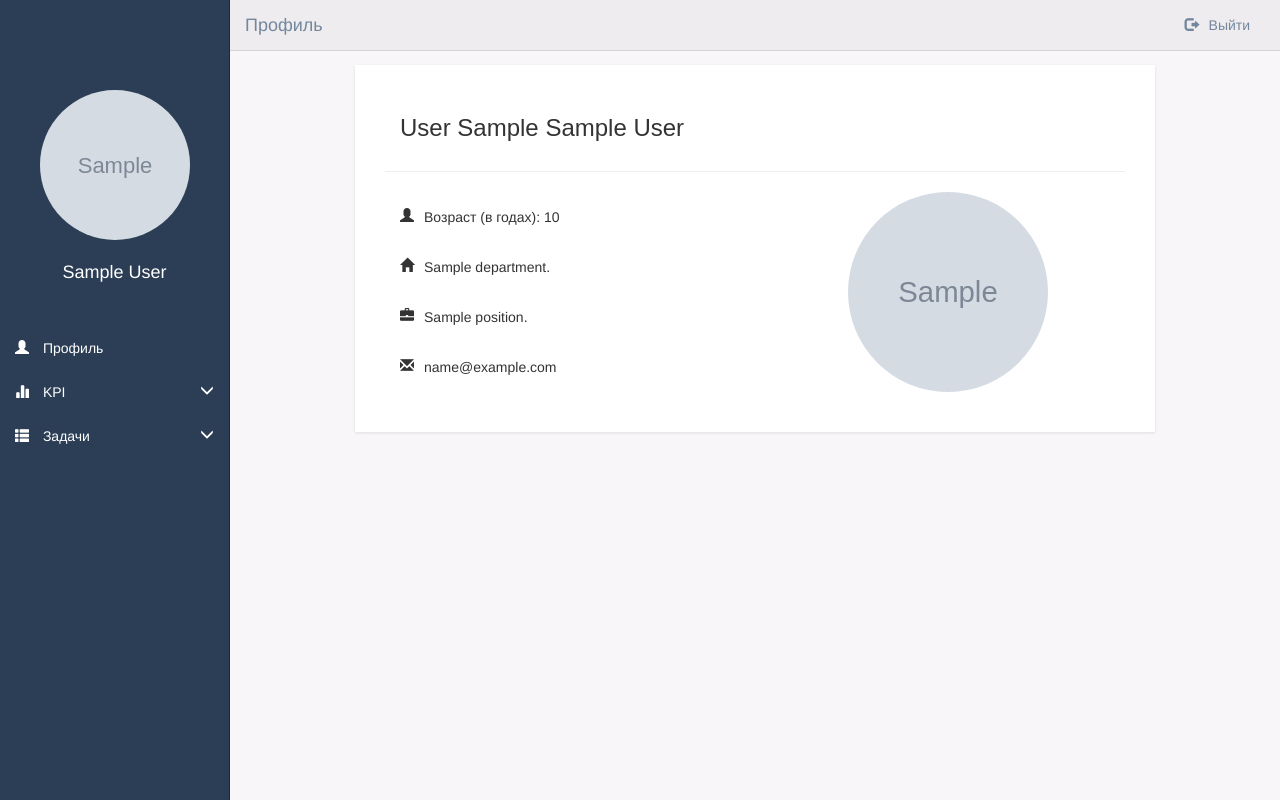
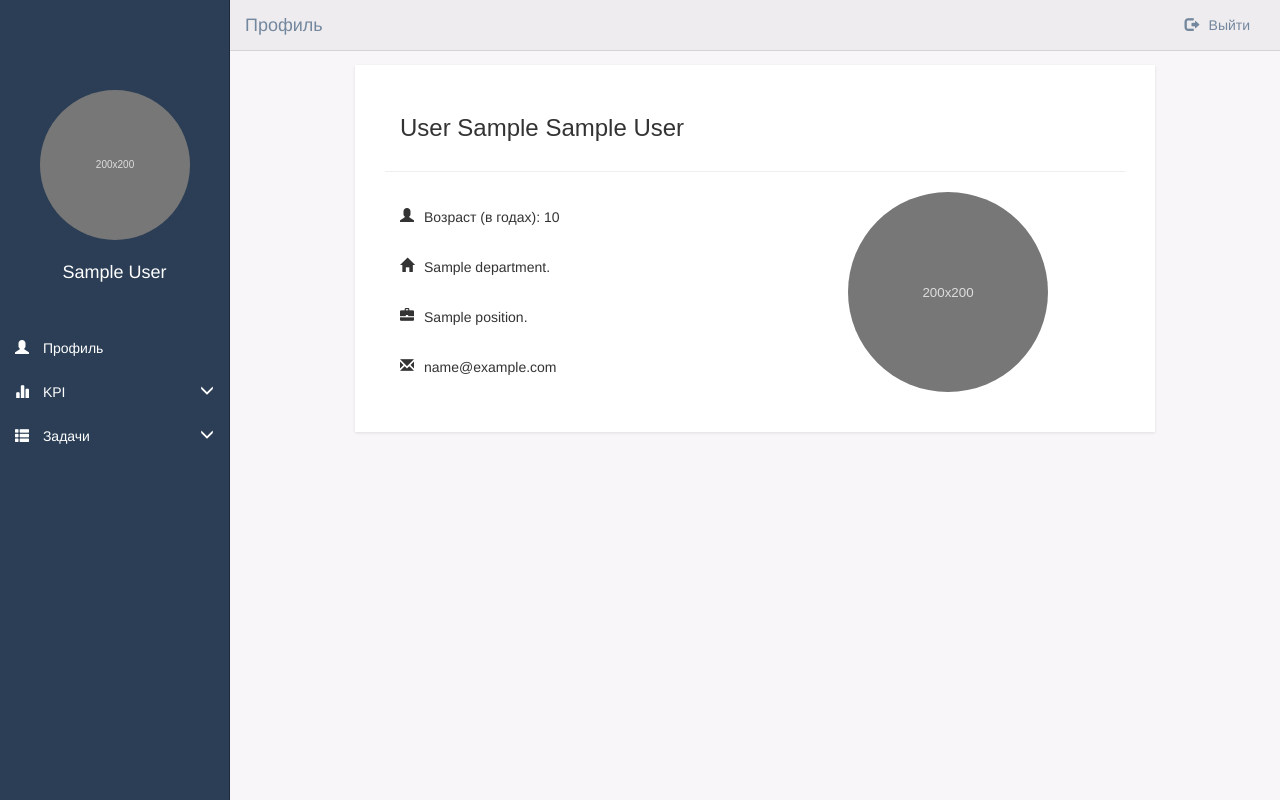
Before and after one commit to BulatGin/KPI, a Django app: page /profile/1 in a window 1280 px wide. Run offline with Django 3.2, Linux system fonts and the light colour scheme; a user stored in the database is signed in; tables that the repository leaves empty hold one stand-in row (values such as "Sample post"); grey boxes marked "Sample" are stand-in pictures; some libraries are stand-ins or nearby versions.

Commit message:
default img added

```diff
--- a/KPITest/templates/KPITest/base.html
+++ b/KPITest/templates/KPITest/base.html
@@ -33,7 +33,7 @@
 	    <section class="sidebar">
 		    <div class="user-panel">
 		        <!-- Фото профиля -->
-		        <img src="{{ request.user.employee.photo.url }}" class="img-circle img-responsive center-block" alt="User Image">
+		        <img src="{% static 'img/ex.svg' %}" class="img-circle img-responsive center-block" alt="User Image">
 		        <div class="info">
 		         	<!--  Имя пользователя -->
 		          	<p class="text-center">{{ request.user.first_name }} {{ request.user.last_name }}</p>
--- a/KPITest/templates/KPITest/profile.html
+++ b/KPITest/templates/KPITest/profile.html
@@ -11,7 +11,7 @@
 	      <div class="row">
 	      <div class="col-xs-12 col-sm-5 col-sm-push-7 col-md-6 col-md-push-6 col-lg-6 col-lg-push-6">
 		        <div class="profile-photo">
-		            <img src="{{ employee.photo.url }}" class="img-profile img-circle img-responsive center-block">
+		            <img src="{% static 'img/ex.svg' %}" class="img-profile img-circle img-responsive center-block">
 		        </div>
 	        </div>
 	      	<div class="col-xs-12 col-sm-7 col-sm-pull-5 col-md-6 col-md-pull-6 col-lg-6 col-lg-pull-6">
```
